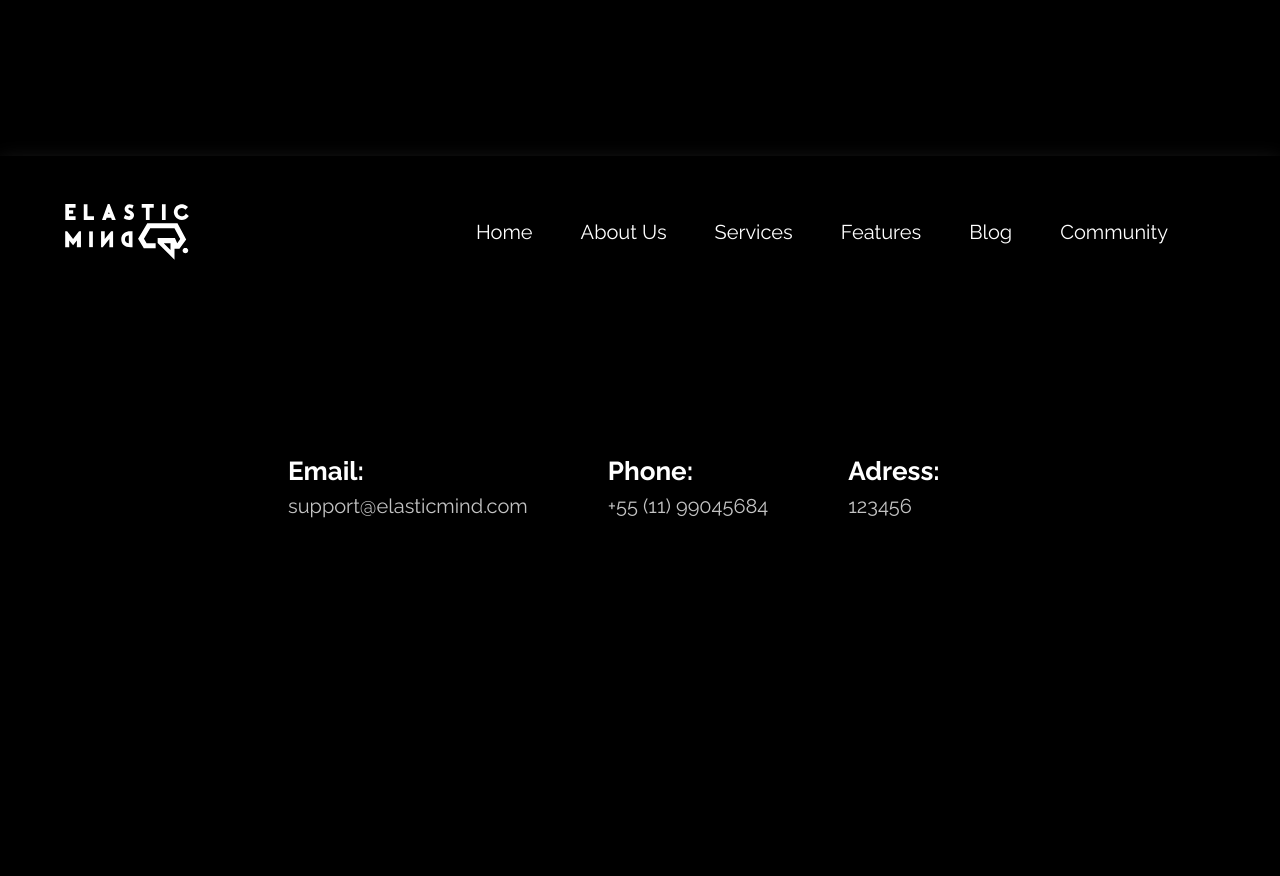
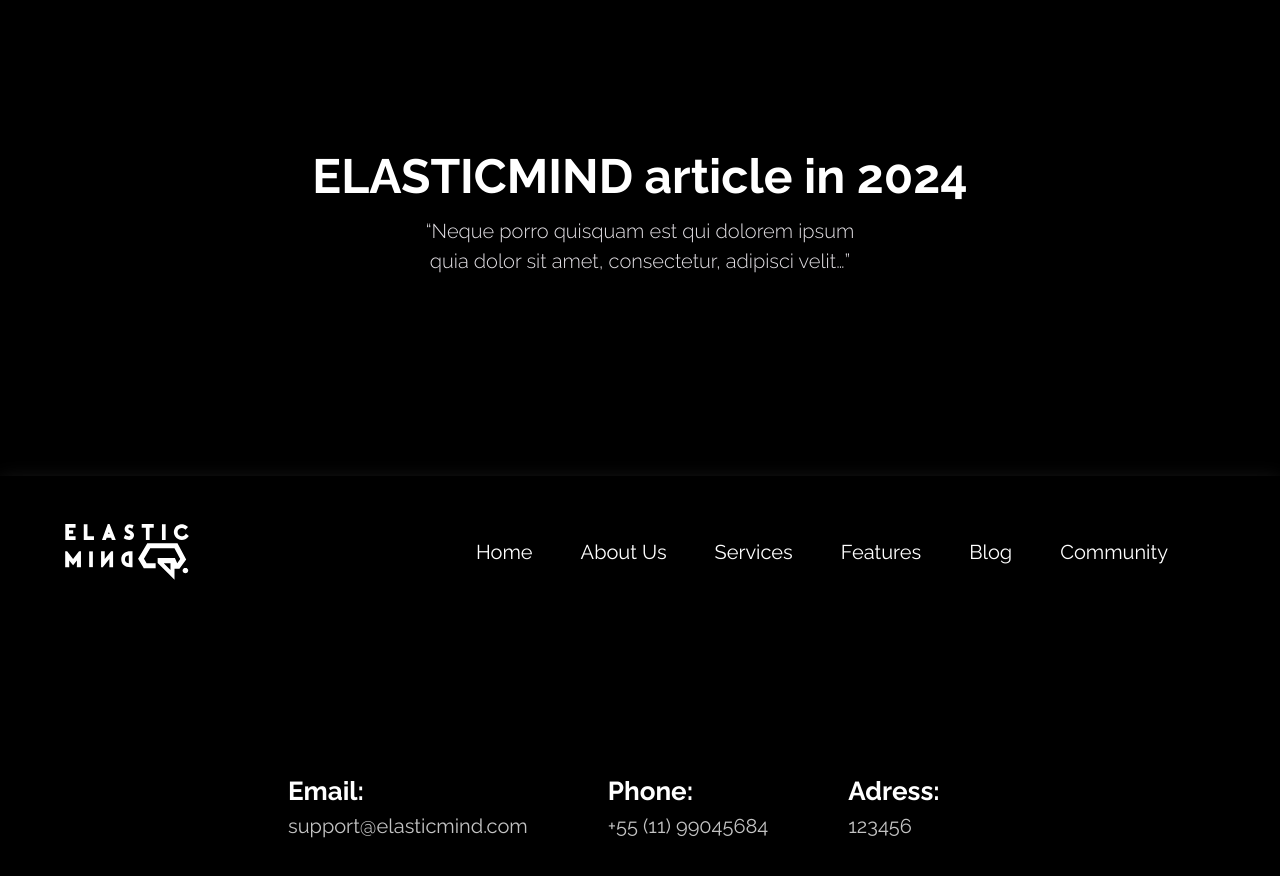
Before and after one commit to monobis/elasticmind-backup, a Next.js app: page /articles in a window 1280 px wide. Shown: the part 1060-1936 px from the top of the page. Before the commit the page ends 1629 px from the top, so only its background shows below. Built offline with nearby package versions, Linux system fonts and the light colour scheme.

Commit message:
feat: :sparkles: Added header articles list

```diff
--- a/src/app/articles/page.module.css
+++ b/src/app/articles/page.module.css
@@ -81,6 +81,37 @@
   );
 }
 
+.articlesContainer {
+  display: flex;
+  flex-direction: column;
+  margin-top: 12rem;
+}
+
+.articlesHeader {
+  display: flex;
+  flex-direction: column;
+  align-items: center;
+}
+
+.titleArticlesList {
+  font-size: var(--font-size-2xl);
+  color: var(--color-white);
+  line-height: 5rem;
+}
+
+.titleArticlesEmphasis {
+  text-transform: uppercase;
+}
+
+.descriptionArticlesHeader {
+  display: flex;
+  text-align: center;
+  color: var(--color-gray-100);
+  font-size: var(--font-size-md);
+  font-weight: 300;
+  width: 28rem;
+}
+
 .footer {
-  margin-top: 10rem;
+  margin-top: 30rem;
 }
--- a/src/app/articles/page.tsx
+++ b/src/app/articles/page.tsx
@@ -37,7 +37,7 @@ export default function Articles() {
           <button className={styles.buttonReadMore}>Read more</button>
         </div>
 
-        <div className={styles.categoriesContainer}>
+        <section className={styles.categoriesContainer}>
           <div className={styles.categories}>
             {categories.map((category) => (
               <h2
@@ -51,7 +51,20 @@ export default function Articles() {
               </h2>
             ))}
           </div>
-        </div>
+        </section>
+
+        <section className={styles.articlesContainer}>
+          <header className={styles.articlesHeader}>
+            <h1 className={styles.titleArticlesList}>
+              <span className={styles.titleArticlesEmphasis}>ELASTICMIND</span>{" "}
+              article in 2024
+            </h1>
+            <p className={styles.descriptionArticlesHeader}>
+              “Neque porro quisquam est qui dolorem ipsum quia dolor sit amet,
+              consectetur, adipisci velit…”
+            </p>
+          </header>
+        </section>
       </section>
 
       <div className={styles.footer}>
```
Also changed, not shown: public/immage-tecnology.jpg (added).
